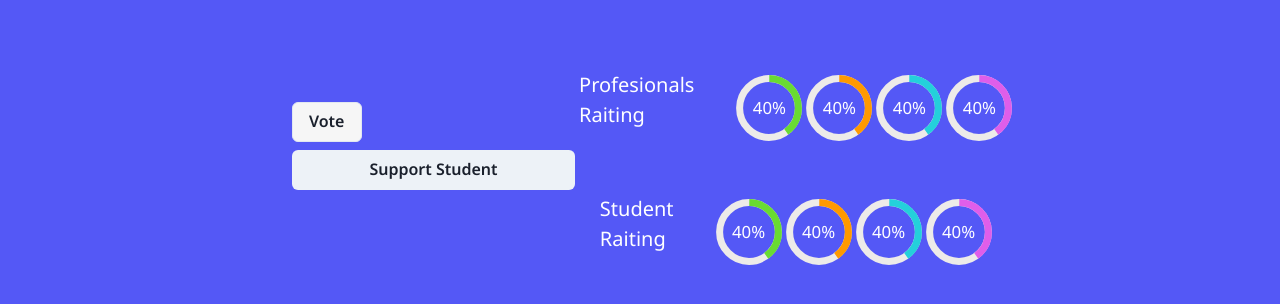
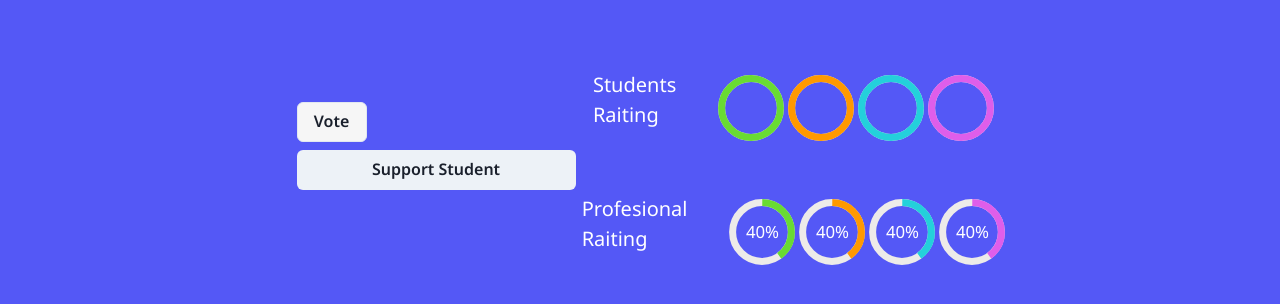
Before and after one commit to debic/fountainhead_fe, a React (Create React App) app: page /ProjectInfo/1 in a window 1280 px wide. Shown: the part 122-426 px from the top of the page. Built offline with nearby package versions, Linux system fonts and the light colour scheme; no server answers.

Commit message:
Votes raiting

```diff
--- a/src/Components/VoteForm.js
+++ b/src/Components/VoteForm.js
@@ -54,7 +54,7 @@ import {
           bugs: bugs,
         }
         try{
-          const project = await axios.post(`http://localhost:8080/api/project/vote/${projectId}`, newVote)
+          const project = await axios.post(`http://localhost:8080/api/project/vote/${projectId}`, newVote, {withCredentials:true})
         }catch(err){
           console.log(err)
         }
--- a/src/Pages/ProjectInfo.js
+++ b/src/Pages/ProjectInfo.js
@@ -1,6 +1,5 @@
 import React, {useEffect, useState}from 'react'
 import { Center, Heading, Stack, Text, Flex,Button,
-
  CircularProgress,CircularProgressLabel } from '@chakra-ui/react'
 import { useLocation } from 'react-router-dom';
 import axios from 'axios';
@@ -13,18 +12,29 @@ import Comments from '../Components/Comments';
 export default function ProjectInfo() {
 
   const[currentProject, setCurrentProject] = useState([]);
-
+  const [currentProjectRaiting, setCurrentProjectRaiting] = useState({});
   const location = useLocation();
   const splitLocation = (location.pathname).toString().split("/");
-  const newLocation = splitLocation[2]
-  console.log(newLocation)
+  const projectId = splitLocation[2]
+
 
   const {  onOpen, makePayment } = useUserContext();
 
   async function readProject(){
     try{
-      const project = await axios.get(`http://localhost:8080/api/project/one/${newLocation}`)
+      const project = await axios.get(`http://localhost:8080/api/project/one/${projectId}`)
       setCurrentProject(project.data.data)
+    }catch(err){
+      console.log(err)
+    }
+  }
+
+
+  async function getRaitingFunction(){
+
+    try{
+      const project = await axios.get(`http://localhost:8080/api/project/vote/${projectId}`, {withCredentials:true})
+      setCurrentProjectRaiting(project.data.clientVotes)
     }catch(err){
       console.log(err)
     }
@@ -33,6 +43,7 @@ export default function ProjectInfo() {
 
   useEffect(() => {
     readProject()
+    getRaitingFunction()
   },[])
 
 
@@ -45,8 +56,6 @@ export default function ProjectInfo() {
 
       <Stack w={'45%'} mr={'15'}>
                <Heading fontSize={'6xl'} as='samp' color={'white'} >{currentProject.name}</Heading>
-
-
                 <Text fontSize={'lg'} color={'white'}>
                 {currentProject.info}
                 </Text>
@@ -66,18 +75,18 @@ export default function ProjectInfo() {
 
                 <Center>
 
-                    <Text color={'white'} fontSize={'xl'} mr={'10'} fontWeight={400}>Profesionals Raiting</Text>
-                   <CircularProgress size='70px' value={40} color='#69DB33'>
-                    <CircularProgressLabel color={'white'}>40%</CircularProgressLabel>
+                    <Text color={'white'} fontSize={'xl'} mr={'10'} fontWeight={400}>Students Raiting</Text>
+                   <CircularProgress size='70px' value={(currentProjectRaiting.avgBestPractices)*10} color='#69DB33'>
+                    <CircularProgressLabel color={'white'}>{currentProjectRaiting.avgBestPractices}</CircularProgressLabel>
                     </CircularProgress>
-                    <CircularProgress size='70px'  value={40} color='#FF9900'>
-                    <CircularProgressLabel color={'white'}>40%</CircularProgressLabel>
+                    <CircularProgress size='70px'  value={(currentProjectRaiting.avgBugs)*10} color='#FF9900'>
+                    <CircularProgressLabel color={'white'}>{currentProjectRaiting.avgBugs}</CircularProgressLabel>
                     </CircularProgress>
-                    <CircularProgress size='70px'  value={40} color='#24D0DB'>
-                    <CircularProgressLabel color={'white'}>40%</CircularProgressLabel>
+                    <CircularProgress size='70px'  value={(currentProjectRaiting.avgCreativity)*10} color='#24D0DB'>
+                    <CircularProgressLabel color={'white'}>{currentProjectRaiting.avgCreativity}</CircularProgressLabel>
                     </CircularProgress>
-                    <CircularProgress size='70px'  value={40} color='#DF5EEA'>
-                    <CircularProgressLabel color={'white'}>40%</CircularProgressLabel>
+                    <CircularProgress size='70px'  value={(currentProjectRaiting.avgDesign)*10} color='#DF5EEA'>
+                    <CircularProgressLabel color={'white'}>{currentProjectRaiting.avgDesign}</CircularProgressLabel>
                     </CircularProgress>
 
                 </Center>
@@ -86,7 +95,7 @@ export default function ProjectInfo() {
 
                 <Center pt={'10'}>
 
-                    <Text color={'white'} fontSize={'xl'} mr={'10'} fontWeight={400}>Student Raiting</Text>
+                    <Text color={'white'} fontSize={'xl'} mr={'10'} fontWeight={400}>Profesional Raiting</Text>
                     <CircularProgress size='70px'  value={40} color='#69DB33'>
                     <CircularProgressLabel color={'white'}>40%</CircularProgressLabel>
                     </CircularProgress>
```
